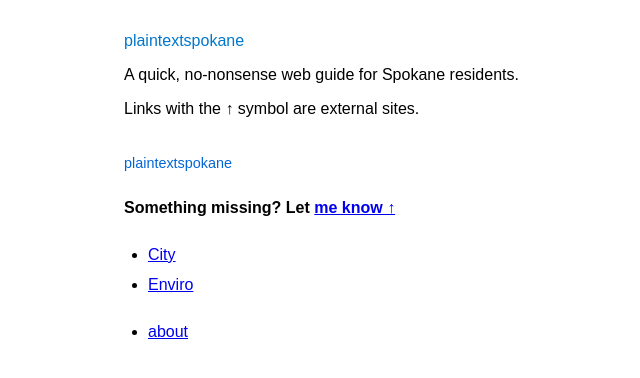
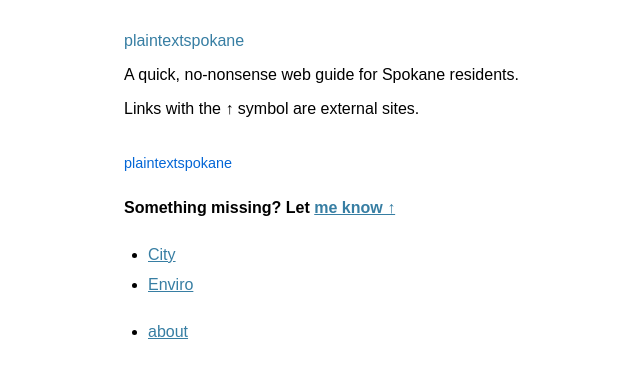
Before and after one commit to plaintextspokane/plaintextspokane.github.io, a Jekyll site: the page built from index.md, in a window 1280 px wide. Shown: the top 378 px of the page, without its empty margins (166-806 px from the left). Built offline with Jekyll 4.4.1, drawn with Linux system fonts in a browser that asks for light colours.

Commit message:
Update style.css

```diff
--- a/assets/style.css
+++ b/assets/style.css
@@ -13,7 +13,16 @@ main {
 nav a {
   margin-right: 1rem;
   text-decoration: none;
-  color: #0077cc;
+  color: #377ea3;
+}
+/* unvisited link */
+a:link {
+  color: #377ea3;
+}
+
+/* visited link */
+a:visited {
+  color: #377ea3;
 }
 
 nav {
```
